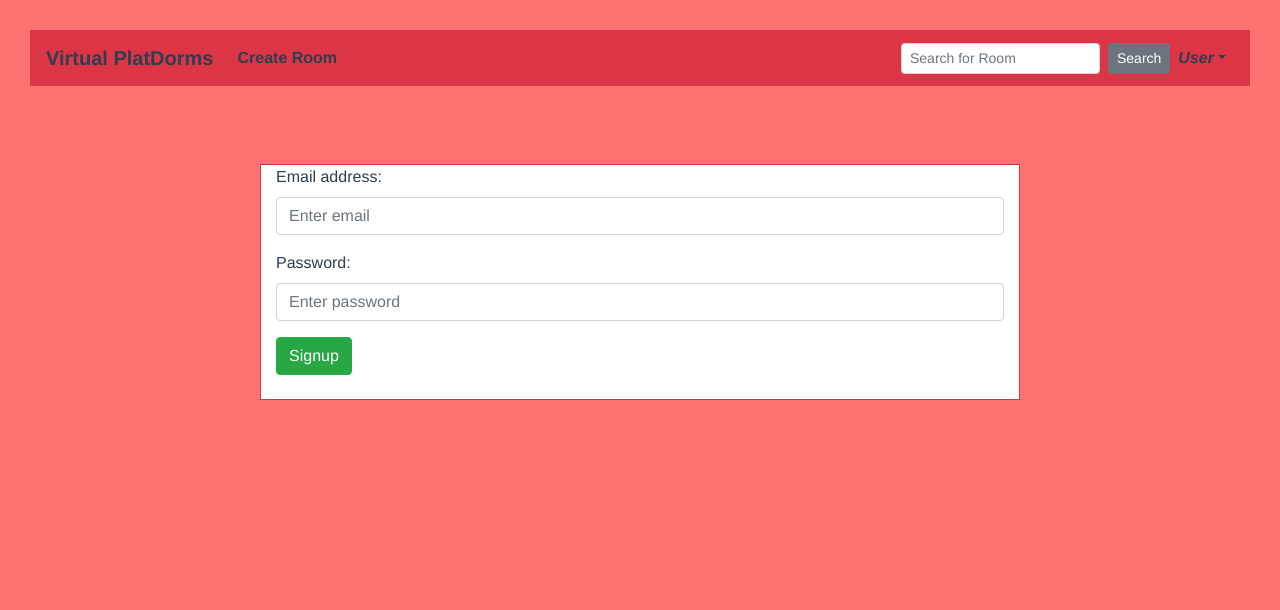
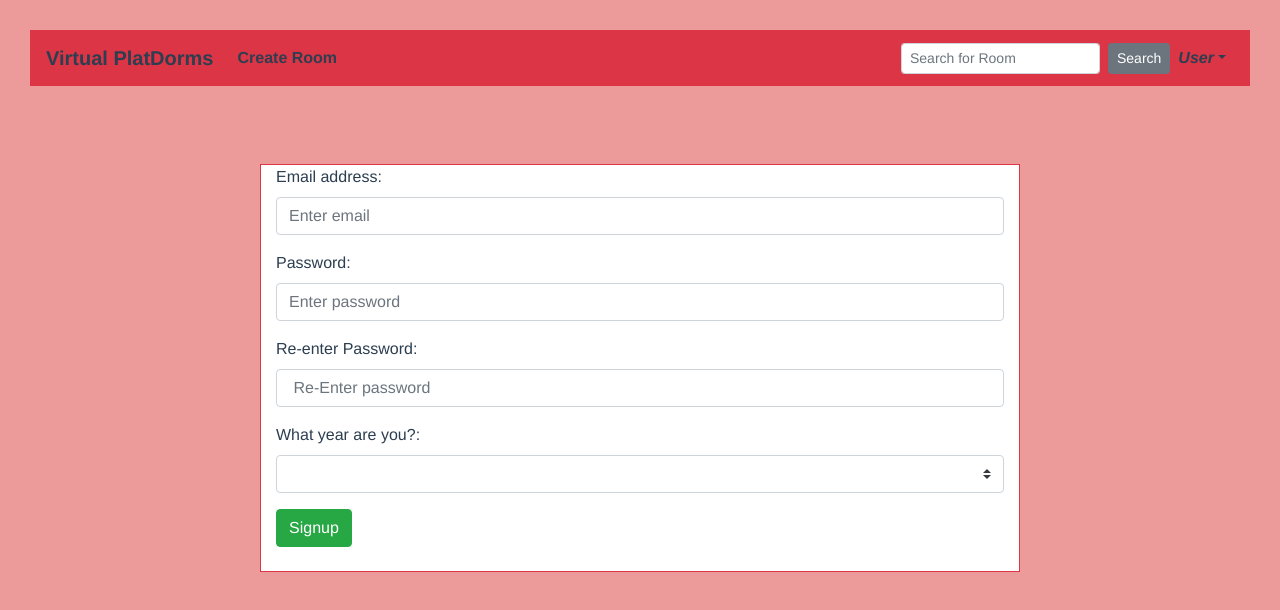
Before and after one commit to schne1derman/schne1derman.github.io, a Vue app: page /signup in a window 1280 px wide. Shown: the top 610 px of the page. Built offline with nearby package versions, Linux system fonts and the light colour scheme.

Commit message:
Style Changes

```diff
--- a/package.json
+++ b/package.json
@@ -9,7 +9,9 @@
   },
   "dependencies": {
     "bootstrap-vue": "^2.0.0-rc.11",
+    "jquery": "^3.3.1",
     "vue": "^2.5.21",
+    "vue-loader": "^15.5.1",
     "vue-router": "^3.0.1",
     "vuex": "^3.0.1"
   },
--- a/src/App.vue
+++ b/src/App.vue
@@ -1,4 +1,5 @@
 <template>
+  <div>
   <div id="app">
     <div id="nav">
     <b-navbar toggleable="md" type="dark" variant="danger">
@@ -26,6 +27,7 @@
     </div>
     <router-view/>
   </div>
+</div>
 </template>
 
 <style>
--- a/src/views/CreateRoom.vue
+++ b/src/views/CreateRoom.vue
@@ -1,11 +1,12 @@
 <template>
   <div class="about">
   <h1> hi bob </h1>
+  <img src ="../assets/pictures/Berg_Hall.jpg" class="float-right" style="width:500px;height:280px;">
   </div>
 </template>
 
 <style>
 body {
-  background-color: #ff7272;
+  background-color: #ed9a9a;
 }
 </style>
--- a/src/views/Home.vue
+++ b/src/views/Home.vue
@@ -10,8 +10,8 @@
                 img-height="2020"
                 v-model="slide">
                 <b-carousel-slide caption="First slide"
-                                       text="this is a duck."
-                                       img-src= "../assets/pictures/test1.png">
+                                  text="this is a duck."
+                                  img-src= "../src/assets/pictures/Berg_Hall.jpg">
                 </b-carousel-slide>
                 <b-carousel-slide caption="Blank Image" img-blank img-alt="Blank image">
                   <p>
@@ -37,6 +37,6 @@ export default {
 
 <style>
 body {
-  background-color: #ff7272;
+  background-color: #ed9a9a;
 }
 </style>
--- a/src/views/Login.vue
+++ b/src/views/Login.vue
@@ -54,6 +54,6 @@ export default {
 
 <style>
 body {
-  background-color: #ff7272;
+  background-color: #ed9a9a;
 }
 </style>
--- a/src/views/Signup.vue
+++ b/src/views/Signup.vue
@@ -23,6 +23,25 @@
                       placeholder="Enter password">
         </b-form-input>
       </b-form-group>
+      <b-form-group id="repasswordInput"
+                    label="Re-enter Password:"
+                    label-for="repasswordInput">
+        <b-form-input id="repasswordInput"
+                      type="password"
+                      v-model="form.repassword"
+                      required
+                      placeholder=" Re-Enter password">
+        </b-form-input>
+      </b-form-group>
+      <b-form-group id="yearInput"
+            label="What year are you?:"
+            label-for="yearInput">
+          <b-form-select id="yearInput"
+              :options="years"
+              required
+              v-model="form.year">
+          </b-form-select>
+        </b-form-group>
       <b-button type="submit" variant="success">Signup</b-button>
       <br><br>
     </b-form>
@@ -38,8 +57,17 @@ export default {
     return {
       form: {
         email: "",
-        password: ""
-      }
+        password: "",
+        repassword: ""
+      },
+      years: [
+        { text: "Select One", value: null },
+        "Freshman",
+        "Sophmore",
+        "Junior",
+        "Senior"
+      ],
+      show: true
     };
   },
   methods: {
@@ -53,6 +81,6 @@ export default {
 
 <style>
 body {
-  background-color: #ff7272;
+  background-color: #ed9a9a;
 }
 </style>
```
Also changed, not shown: src/assets/pictures/Berg_Hall.jpg (added), 1 other file (tests, documents, lock files or other folders).
